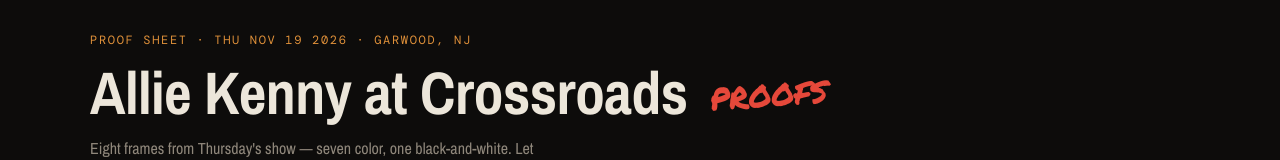
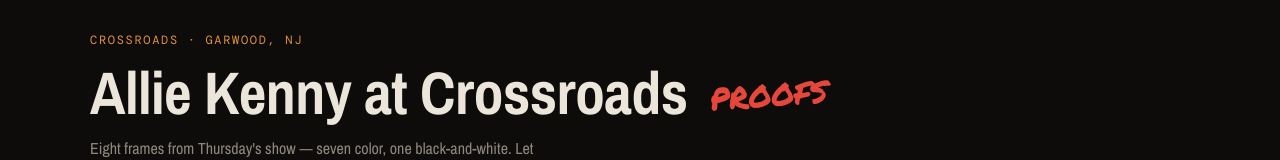
Before and after one commit to franciscountry/flynnonguitar, a plain HTML site: page proofs/allie-kenny/index.html in a window 1280 px wide. Shown: the top 160 px of the page. Drawn offline with nearby package versions, Linux system fonts and the light colour scheme.

Commit message:
Allie Kenny proofs: date line to Crossroads · Garwood, NJ
Co-Authored-By: Claude Opus 5.5 <noreply@anthropic.com>

```diff
--- a/proofs/allie-kenny/index.html
+++ b/proofs/allie-kenny/index.html
@@ -58,7 +58,7 @@ footer{color:var(--muted);font-size:13px;font-family:var(--mono);letter-spacing:
 <body>
 <div class="wrap">
   <header>
-    <div class="slug">Proof sheet · Thu Nov 19 2026 · Garwood, NJ</div>
+    <div class="slug">Crossroads · Garwood, NJ</div>
     <h1>Allie Kenny at Crossroads <em>proofs</em></h1>
     <p class="lede">Eight frames from Thursday's show — seven color, one black-and-white. Let me know if any of these shouldn't go up.</p>
   </header>
```
